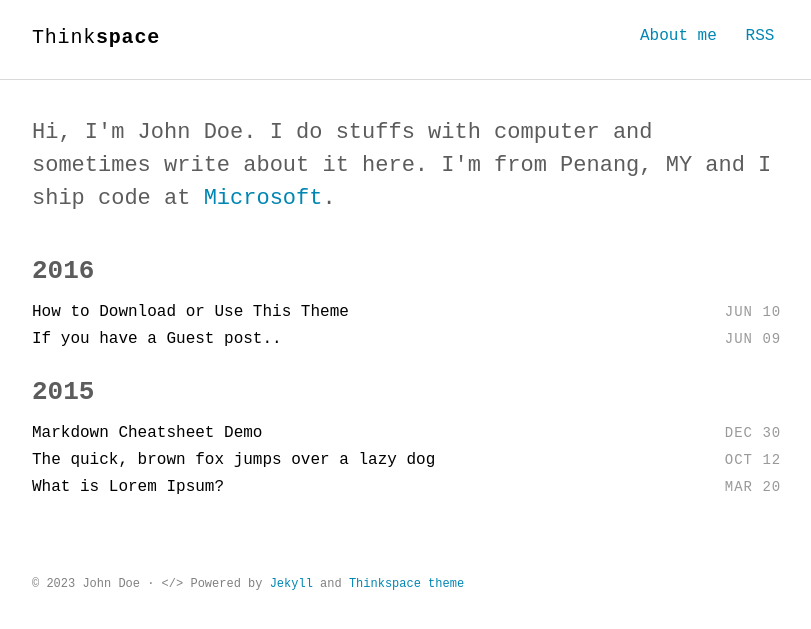
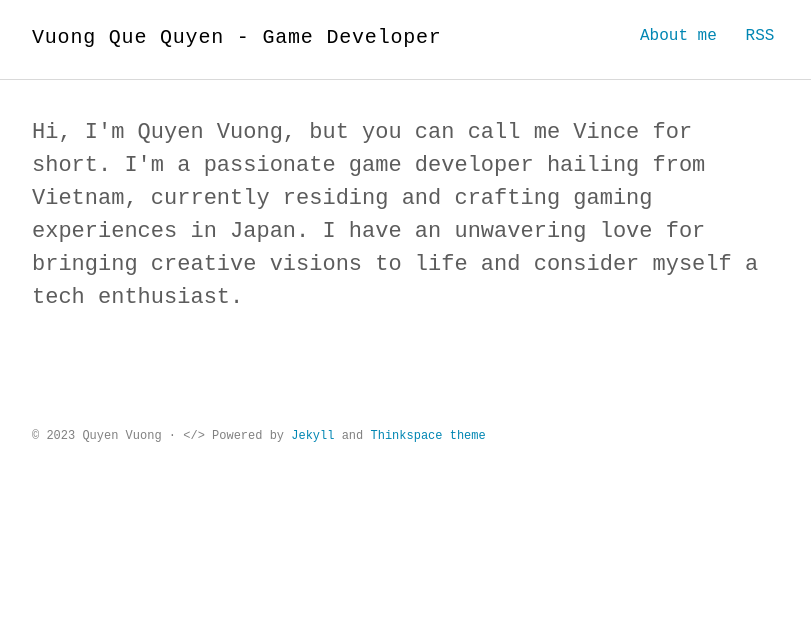
Before and after one commit to JVinceW/JVinceW.github.io, a Jekyll site: the page built from index.html, in a window 1280 px wide. Shown: the top 629 px of the page, without its empty margins (232-1043 px from the left). Built offline with Jekyll 4.4.1, drawn with Linux system fonts in a browser that asks for light colours; some web fonts are replaced.

Commit message:
add introduce of myself

```diff
--- a/_config.yml
+++ b/_config.yml
@@ -1,17 +1,17 @@
 # Site settings
-title_left    : "Think"
-title_right   : "space" # default: ""
+title_left    : "Vuong Que Quyen - Game Developer"
+title_right   : "" # default: ""
 description   : "Minimalist Jekyll theme for technical writing blog."
-keywords      : "Jekyll, theme, free, download, SEO, blog, web, minimalist, thinkspace"
-url           : https://heiswayi.github.io/thinkspace # site url
+keywords      : "Jekyll, theme, free, download, SEO, blog, web, minimalist, thinkspace, vincewang"
+url           : "" # site url
 baseurl       : "" # apply repo name like "/myproject" if used under gh-pages branch, else (under master branch) just leave empty/blank
 cover         : "" # image uri like logo/cover image for site seo
 
 google_analytics  : UA-XXXXX-XX
 twitter_username  : ""
-comments_enabled  : false # if enabled (set to true), please provide your disqus_username
-disqus_shortname  : ""
-postshare_enabled : false
+comments_enabled  : true # if enabled (set to true), please provide your disqus_username
+disqus_shortname  : "VW"
+postshare_enabled : true
 
 # Build settings
 permalink   : /:year/:title/
@@ -28,7 +28,7 @@ sass:
 
 # Author settings
 author:
-  name     : "John Doe"
+  name     : "Quyen Vuong"
 
 plugins:
   - jekyll-sitemap
--- a/_includes/intro.html
+++ b/_includes/intro.html
@@ -1,5 +1,5 @@
 <section class="intro">
   <div class="container">
-    <p class="lead">Hi, I'm John Doe. I do stuffs with computer and sometimes write about it here. I'm from Penang, MY and I ship code at <a href="#">Microsoft</a>.</p>
+    <p class="lead">Hi, I'm Quyen Vuong, but you can call me Vince for short. I'm a passionate game developer hailing from Vietnam, currently residing and crafting gaming experiences in Japan. I have an unwavering love for bringing creative visions to life and consider myself a tech enthusiast.</p>
   </div>
 </section>
```
Also changed, not shown: contents/CV.md (added, +7 -0 lines), contents/download_resume.md (added, +7 -0 lines), contents/portfolio.md (added, +7 -0 lines), _drafts/2015-03-20-what-is-lorem-ipsum.md (renamed from _posts/2015-03-20-what-is-lorem-ipsum.md), _drafts/2015-10-12-the-quick-brown-fox-jumps-over-a-lazy-dog.md (renamed from _posts/2015-10-12-the-quick-brown-fox-jumps-over-a-lazy-dog.md), _drafts/2015-12-30-markdown-cheatsheet-demo.md (renamed from _posts/2015-12-30-markdown-cheatsheet-demo.md), _drafts/2016-06-09-if-you-have-a-guest-post.md (renamed from _posts/2016-06-09-if-you-have-a-guest-post.md), _drafts/2016-06-10-how-to-download-or-use-this-theme.md (renamed from _posts/2016-06-10-how-to-download-or-use-this-theme.md).
